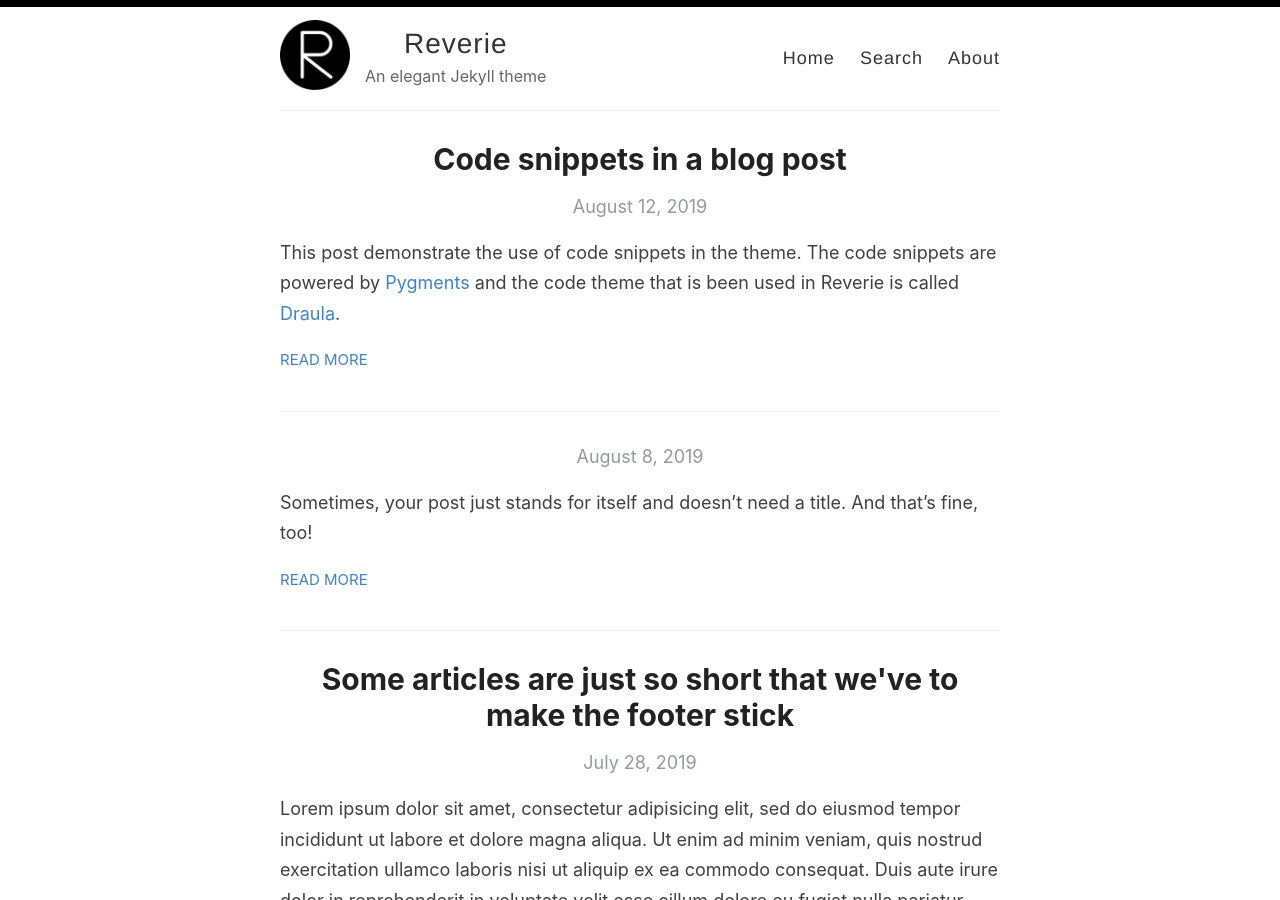
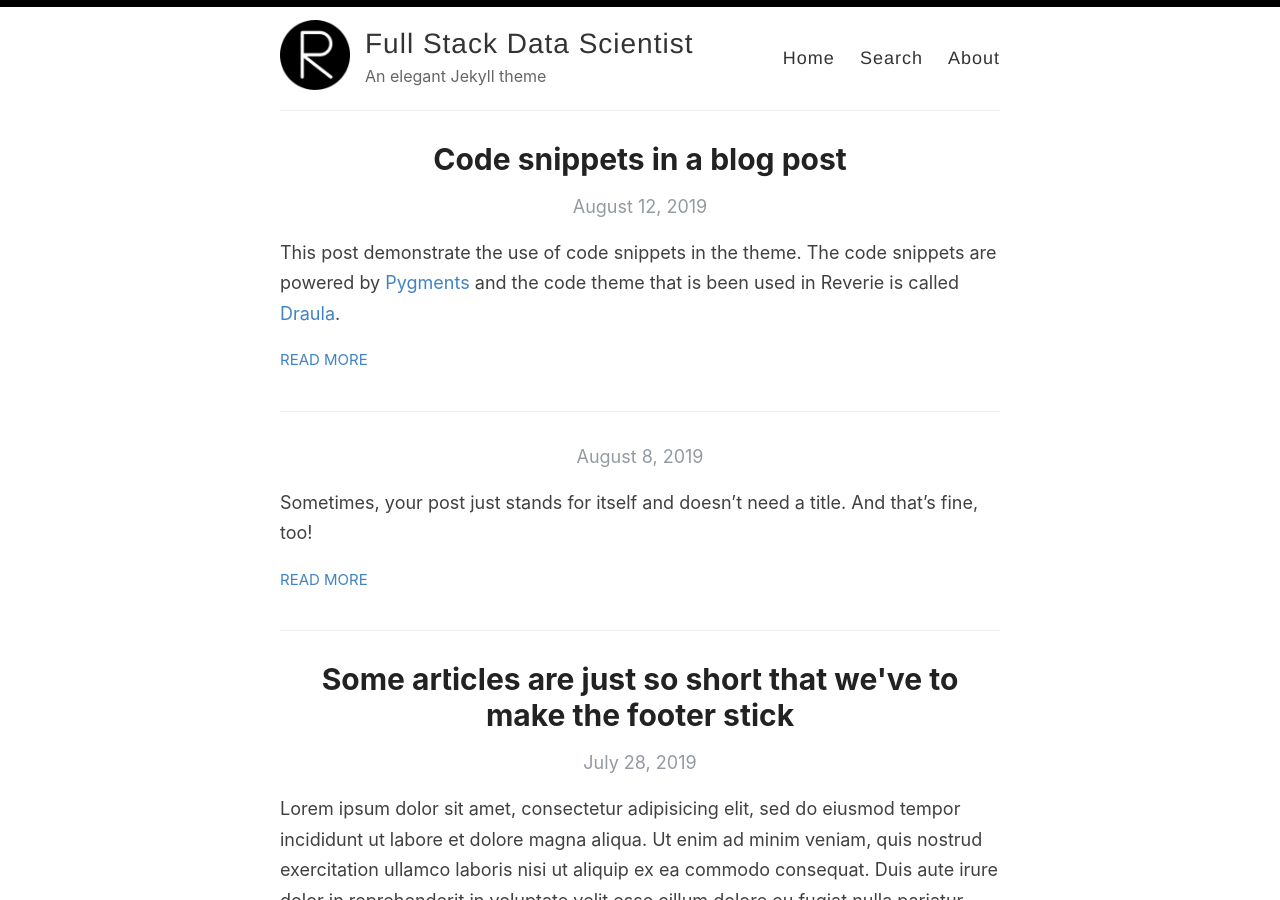
Before and after one commit to XueliTian/xuelitian.github.io, a Jekyll site: the page built from index.html, in a window 1280 px wide and 900 px high. Built offline with Jekyll 4.4.1, drawn with Linux system fonts in a browser that asks for light colours; the list of posts is cut into pages by our own code.

Commit message:
Update _config.yml

```diff
--- a/_config.yml
+++ b/_config.yml
@@ -3,7 +3,7 @@
 #
 
 # Name of your site (displayed in the header)
-name: Reverie
+name: Full Stack Data Scientist
 
 # Name of the author
 author: Amit Merchant
```
